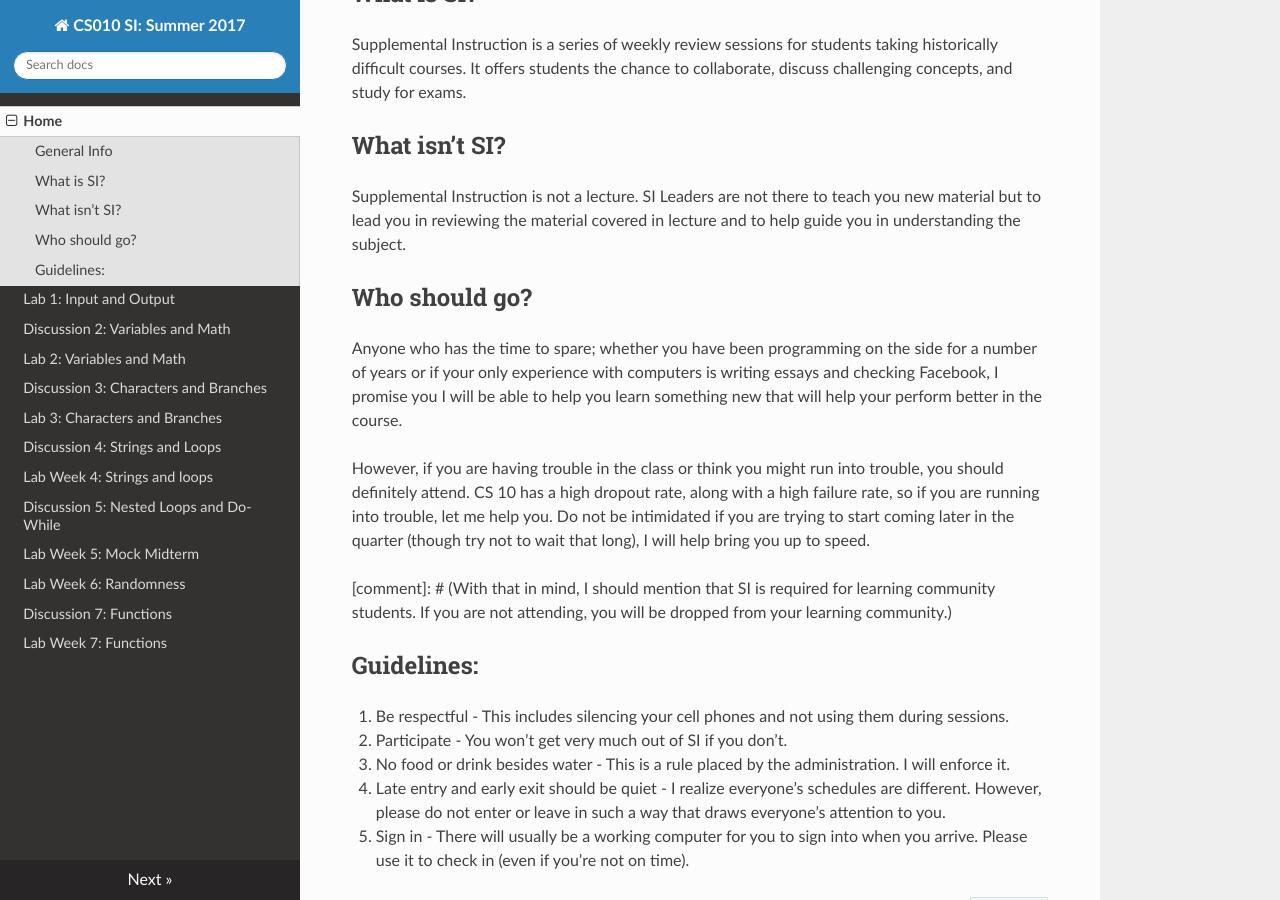
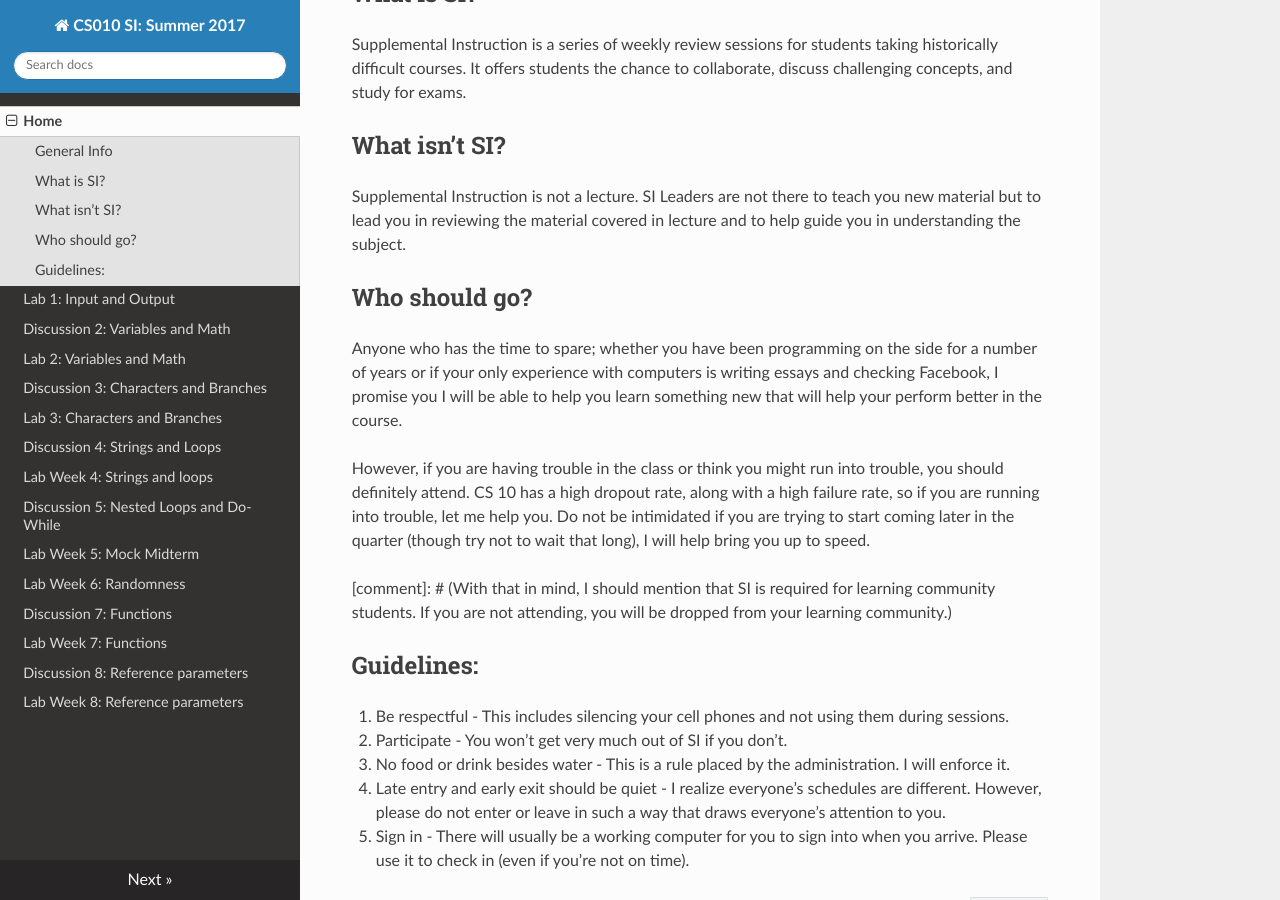
Before and after one commit to cs-si-ucr/cs10, an MkDocs documentation site: the page built from docs/index.md, in a window 1280 px wide and 900 px high, scrolled down 407 px. Built offline with MkDocs 1.6.1, drawn with Linux system fonts in a browser that asks for light colours; nearby versions of some CDN libraries; old or Windows-style settings are respelled for this version of MkDocs.

Commit message:
Added week 8 stuff lololol

```diff
--- a/mkdocs.yml
+++ b/mkdocs.yml
@@ -14,8 +14,8 @@ pages:
     - [lab06.md, "Lab Week 6: Randomness"]
     - [dis07.md, "Discussion 7: Functions"]
     - [lab07.md, "Lab Week 7: Functions"]
-    #- [dis08.md, "Discussion 8: Reference parameters"]
-    #- [lab08.md, "Lab Week 8: Reference parameters"]
+    - [dis08.md, "Discussion 8: Reference parameters"]
+    - [lab08.md, "Lab Week 8: Reference parameters"]
     #- [dis09.md, "Discussion 7: Arrays and Vectors"]
     #- [lab09.md, "Lab Week 7: Arrays and Vectors"]
     #- [dis10.md, "Discussion 10: Open Questions"]
```
